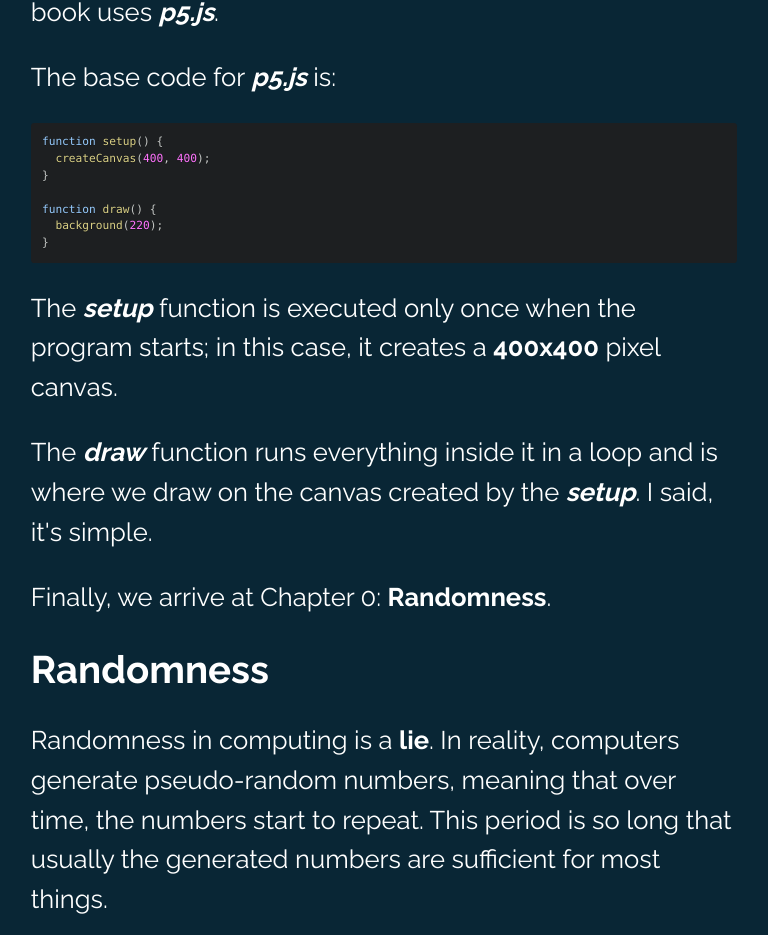
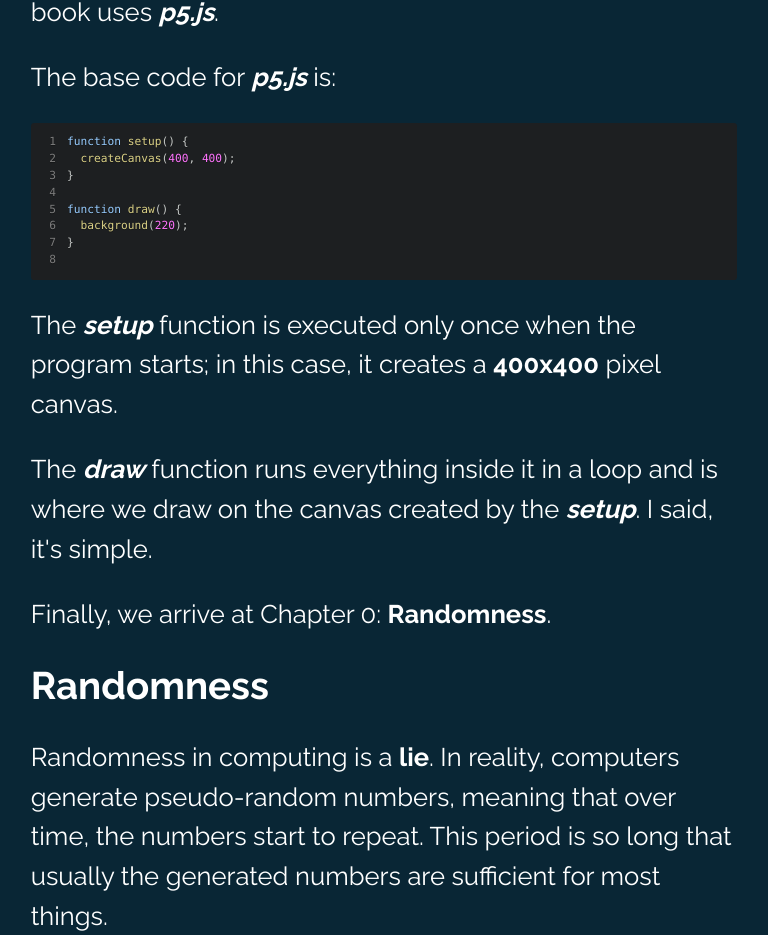
Before and after one commit to JhonattasFerreira/my-site, a Next.js app: page /blog/en/a-random-walker in a window 768 px wide. Shown: the part 2208-3143 px from the top of the page. Built offline with nearby package versions, Linux system fonts and the light colour scheme.

Commit message:
fix: adjust code block

```diff
--- a/components/CodeBlock/codeBlock.module.css
+++ b/components/CodeBlock/codeBlock.module.css
@@ -1,12 +1,7 @@
 .fontCode {
-  font-size: 0.4rem;
+  font-size: 0.7rem;
 }
 
-@media (min-width: 600px) and (max-width: 961px) {
-  .fontCode {
-    font-size: 0.7rem;
-  }
-}
 @media (min-width: 962px) {
   .fontCode {
     font-size: 1rem;
--- a/components/CodeBlock/index.js
+++ b/components/CodeBlock/index.js
@@ -11,6 +11,9 @@
 
   return (
     <SyntaxHighlighter
+      lineProps={{ style: { wordBreak: "break-all", whiteSpace: "pre-wrap" } }}
+      wrapLines
+      showLineNumbers
       className={styles.fontCode}
       language={language}
       style={atomDark}
```
